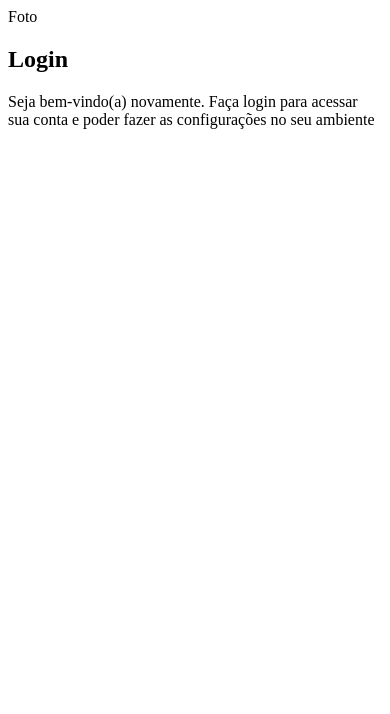
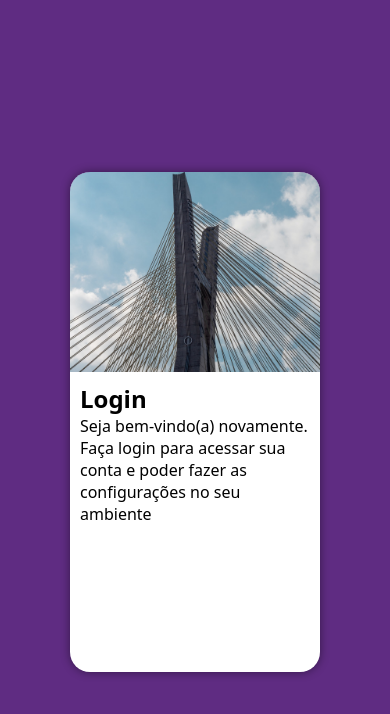
Before and after one commit to eiqen/projeto-login, a plain HTML site: page index.html in a window 390 px wide. Drawn offline with Linux system fonts and the light colour scheme.

Commit message:
Mobile First feito

```diff
--- a/estilo/style.css
+++ /dev/null
@@ -1,6 +0,0 @@
-@charset "UTF-8";
-
-/*
-    Paleta de cores
-    Verde: #49a09d
-    Lilás: #5f2c82*/
--- /dev/null
+++ b/estilos/style.css
@@ -0,0 +1,52 @@
+@charset "UTF-8";
+
+/*
+    Paleta de cores
+    Verde: #49a09d
+    Lilás: #5f2c82*/
+
+    * {
+        font-family: system-ui, -apple-system, BlinkMacSystemFont, 'Segoe UI', Roboto, Oxygen, Ubuntu, Cantarell, 'Open Sans', 'Helvetica Neue', sans-serif;
+        padding: 0px;
+        margin: 0px;
+        box-sizing: border-box;
+    }
+
+    body, html {
+        background-color: #5f2c82;
+        height: 100vh;
+        width: 100vw;
+    }
+
+    main {
+        position: relative;
+        height: 100vh;
+        width: 100vw;
+    }
+
+    section#login {
+        position: absolute;
+        top: 50%;
+        left: 50%;
+        transform: translate(-50%, -50%);
+        overflow: hidden;
+
+        background-color: white;
+        width: 250px;
+        height: 500px;
+        border-radius: 20px;
+        box-shadow: 0px 0px 10px rgba(0, 0, 0, 0.450);
+    }
+
+    section#login > div#imagem {
+        display: block;
+        background: #5f2c82 url(../imagens/building.jpg) no-repeat;
+        background-size: cover;
+        background-position: right center;
+        height: 200px;
+    }
+
+    section#login > div#formulario {
+        display: block;
+        padding: 10px;
+    }
--- a/index.html
+++ b/index.html
@@ -4,13 +4,13 @@
     <meta charset="UTF-8">
     <meta name="viewport" content="width=device-width, initial-scale=1.0">
     <title>Login</title>
-    <link rel="stylesheet" href="estilo/style.css">
+    <link rel="stylesheet" href="estilos/style.css">
 </head>
 <body>
     <main>
         <section id="login">
-            <div id="imagens">
-                Foto
+            <div id="imagem">
+
             </div>
             <div id="formulario">
                 <h1>Login</h1>
```
